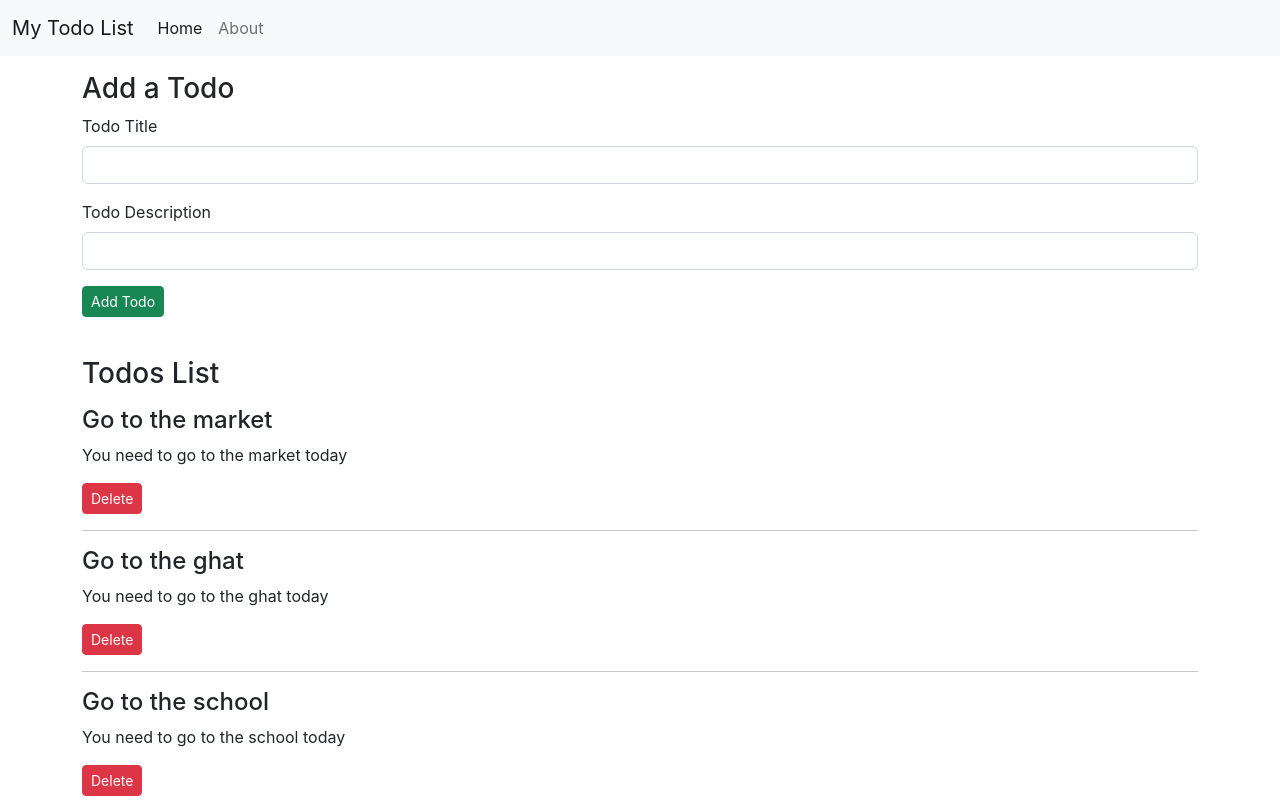
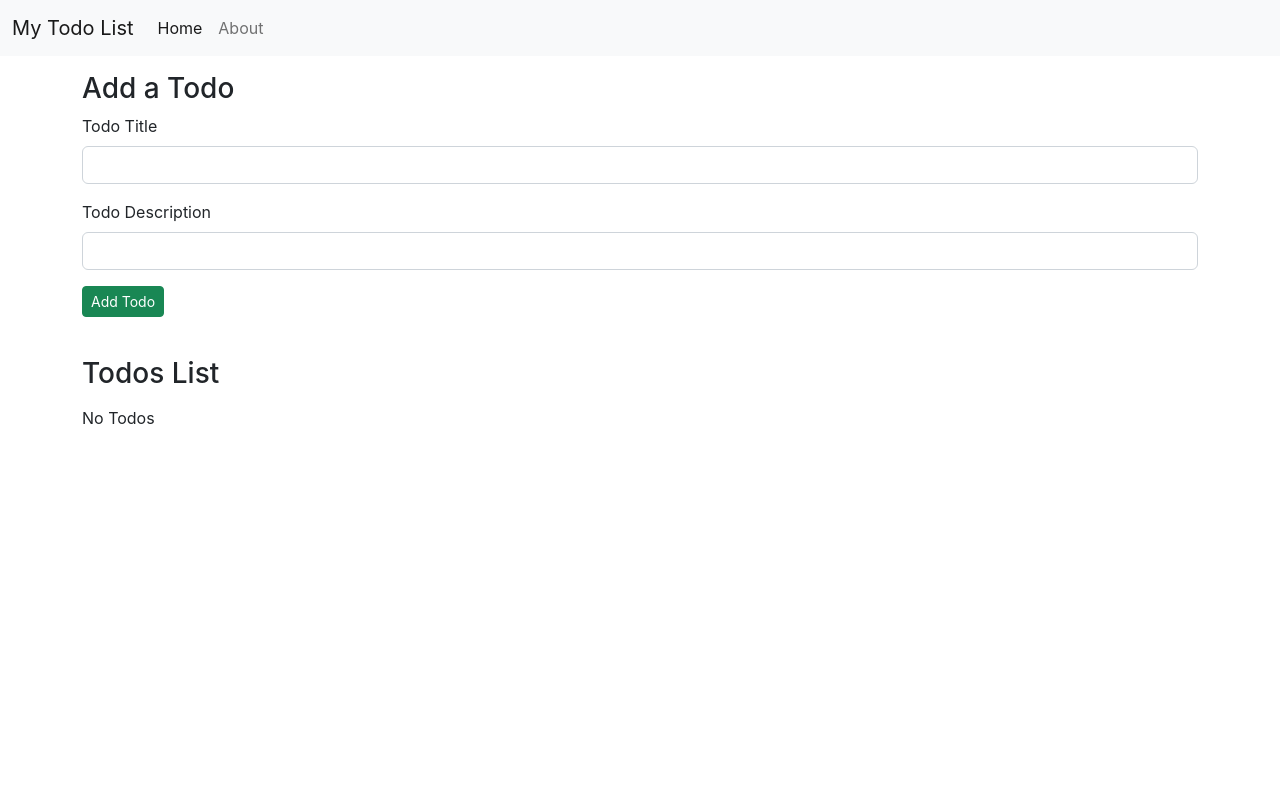
Before and after one commit to rajat-tomar/react-todo, a React (Create React App) app: page / in a window 1280 px wide. Shown: the top 800 px of the page. Built offline with nearby package versions, Linux system fonts and the light colour scheme.

Commit message:
Update localStorage using useEffect on adding and deleting todo

```diff
--- a/src/App.js
+++ b/src/App.js
@@ -3,14 +3,22 @@
 import {Todos} from "./components/Todos";
 import {Footer} from "./components/Footer";
 import {AddTodo} from "./components/AddTodo";
-import {useState} from 'react';
+import {useEffect, useState} from 'react';
 
 function App() {
+    let initTodo;
+    if(localStorage.getItem("todos")===null) {
+        initTodo = []
+    } else {
+        initTodo = JSON.parse(localStorage.getItem("todos"))
+    }
+
     const onDelete = (todo) => {
         console.log("I am onDelete of todo: ", todo);
         setTodos(todos.filter((e) => {
             return e !== todo;
         }))
+        localStorage.setItem("todos", JSON.stringify(todos))
     }
 
     const addTodo = (title, desc) => {
@@ -27,26 +35,13 @@
             desc: desc
         }
         setTodos([...todos, myTodo])
-        console.log(addTodo);
+        console.log(myTodo );
     }
 
-    const [todos, setTodos] = useState([
-        {
-            sno: 1,
-            title: "Go to the market",
-            desc: "You need to go to the market today",
-        },
-        {
-            sno: 2,
-            title: "Go to the ghat",
-            desc: "You need to go to the ghat today",
-        },
-        {
-            sno: 3,
-            title: "Go to the school",
-            desc: "You need to go to the school today",
-        }
-    ]);
+    const [todos, setTodos] = useState(initTodo);
+    useEffect(() => {
+        localStorage.setItem("todos", JSON.stringify(todos))
+    }, [todos])
 
     return (
         <>
```
